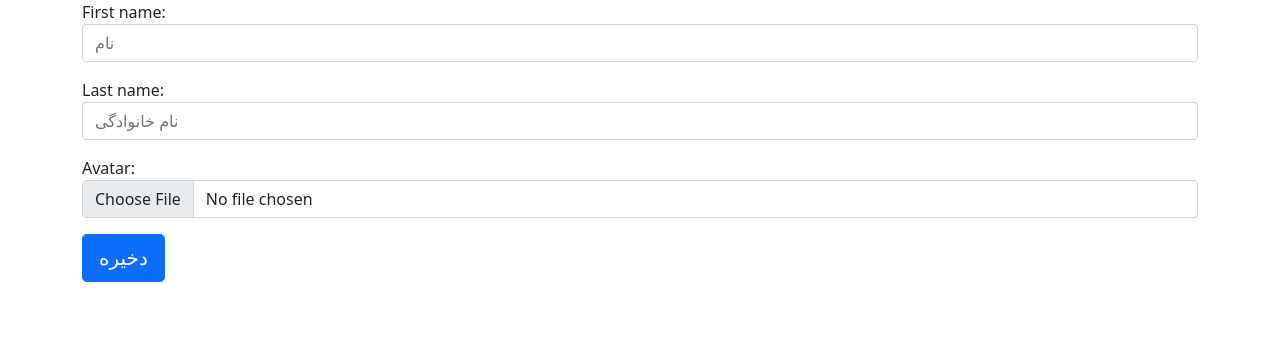
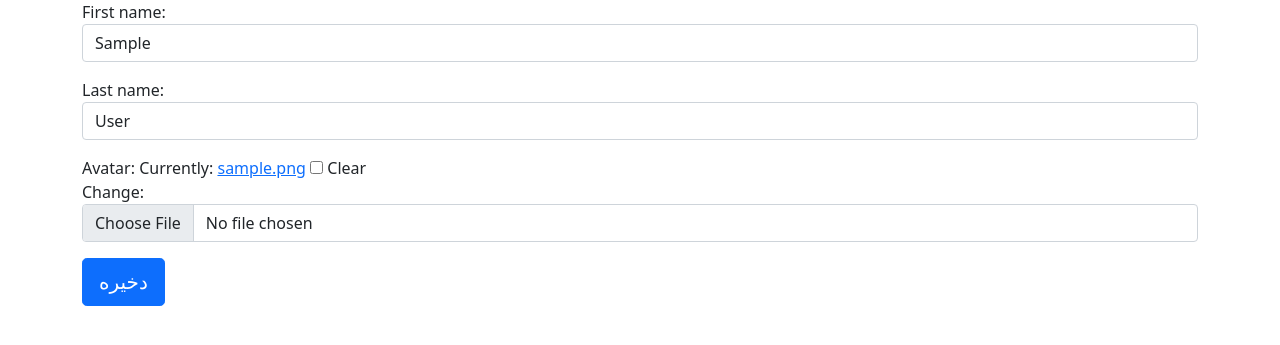
Before and after one commit to AliiHeydarii/-Django, a Django app: page /account-setting/profile/ in a window 1280 px wide. Shown: the part 56-401 px from the top of the page. Run offline with Django 4.2, Linux system fonts and the light colour scheme; a user stored in the database is signed in; tables that the repository leaves empty hold one stand-in row (values such as "Sample post").

Commit message:
complete profile update section

```diff
--- a/account_setting/templates/account_setting/account_setting.html
+++ b/account_setting/templates/account_setting/account_setting.html
@@ -13,9 +13,7 @@
         {% if user.profile.avatar %}
         <img src="{{user.profile.avatar.url}}" class="rounded-circle" style="width: 150px;" alt="Avatar" />
         {% else %}
-
         <img src="/media/avatar_defualt.jpg" class="rounded-circle" style="width: 150px;" alt="Avatar" />
-
         {% endif %}
       </div>
       <div class="col-md-8">
--- a/account_setting/views.py
+++ b/account_setting/views.py
@@ -1,6 +1,7 @@
-from django.shortcuts import render
+from django.shortcuts import render , redirect
 from django.views import View
 from accounts.forms import ProfileForm
+from django.urls import reverse
 # Create your views here.
 
 
@@ -11,5 +12,17 @@ class AccountSettingView(View):
 
 class UpdateProfileView(View):
     def get(self,request):
-        form = ProfileForm()
+        user = self.request.user
+        form = ProfileForm(instance=user.profile)
         return render(request,'account_setting/update_profile.html' , {'form' : form })
+
+    def post(self,request):
+        user = self.request.user
+        form = ProfileForm(request.POST ,request.FILES, instance=user.profile)
+        if form.is_valid():
+            obj = form.save(commit=False)
+            obj.user = user
+            obj.save()
+            return redirect(reverse('account_setting:account-setting'))
+        else:
+            return render(request,'account_setting/update_profile.html' , {'form' : form })
--- a/accounts/forms.py
+++ b/accounts/forms.py
@@ -48,6 +48,6 @@ class ProfileForm(forms.ModelForm):
         fields = ['first_name' , 'last_name' , 'avatar']
         widgets = {
             'first_name': forms.TextInput(attrs={'class': 'form-control', 'placeholder': 'نام '}),
-            'last_name': forms.EmailInput(attrs={'class': 'form-control', 'placeholder': 'نام خانوادگی'}),
+            'last_name': forms.TextInput(attrs={'class': 'form-control', 'placeholder': 'نام خانوادگی'}),
             'avatar': forms.ClearableFileInput(attrs={'class': 'form-control'}),
         }
--- a/accounts/models.py
+++ b/accounts/models.py
@@ -55,7 +55,7 @@ class Profile(models.Model):
     user = models.OneToOneField(CustomUser,on_delete=models.CASCADE)
     first_name = models.CharField(max_length=250 , blank=True)
     last_name = models.CharField(max_length=250 , null=True)
-    avatar = models.ImageField(upload_to='avatar/', blank=True , null=True)
+    avatar = models.ImageField(upload_to='avatar', blank=True , null=True)
 
     def __str__(self):
         return str(self.user)
--- a/accounts/views.py
+++ b/accounts/views.py
@@ -16,7 +16,7 @@ class RegisterUserView(View):
         form = CustomUserCreationForm(request.POST)
         if form.is_valid():
             form.save()
-            return redirect('/')
+            return redirect(reverse('accounts:login'))
         else:
             return render(request,'accounts/register.html',{'form' : form})
 
--- a/advertisement/templates/advertisement/ad_detail.html
+++ b/advertisement/templates/advertisement/ad_detail.html
@@ -20,7 +20,7 @@
           <p class="card-text"> {{ad.price}} </p>
           <hr>
           <h5>ایجاد شده توسط</h5>
-          <span> {{ad.user}} </span>
+          <span> {{ad.user.username}} </span>
           <p class="card-text"><small class="text-muted"> {{ad.created|timesince}} </small></p>
           <hr>
           <h5>اطلاعات تماس</h5>
```
